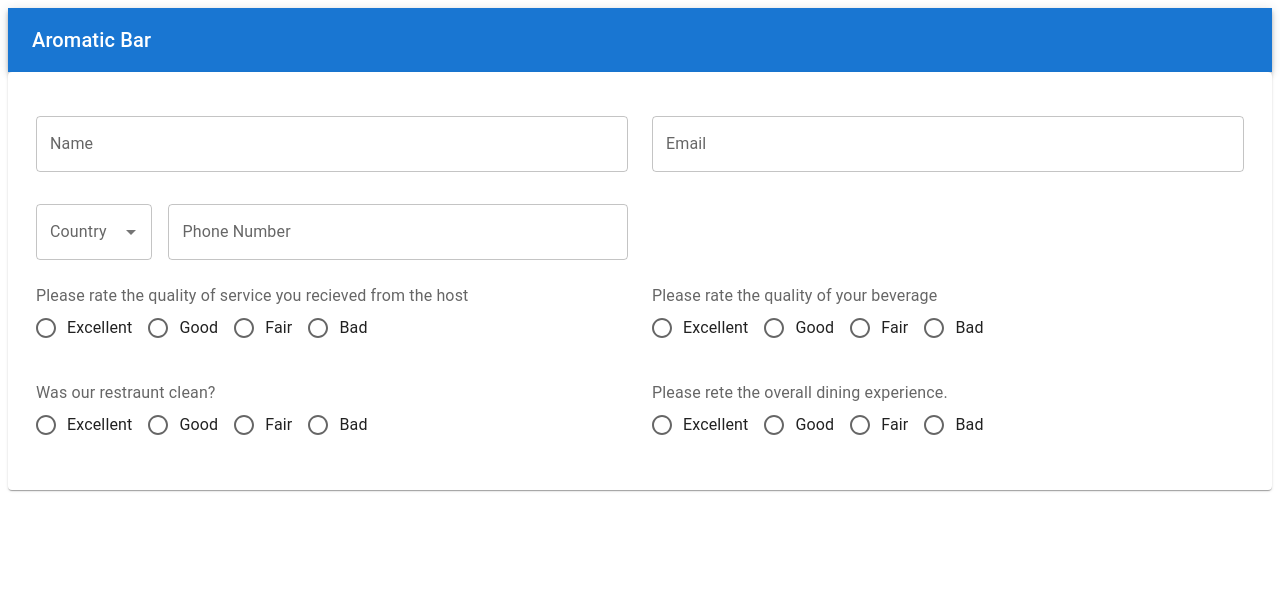
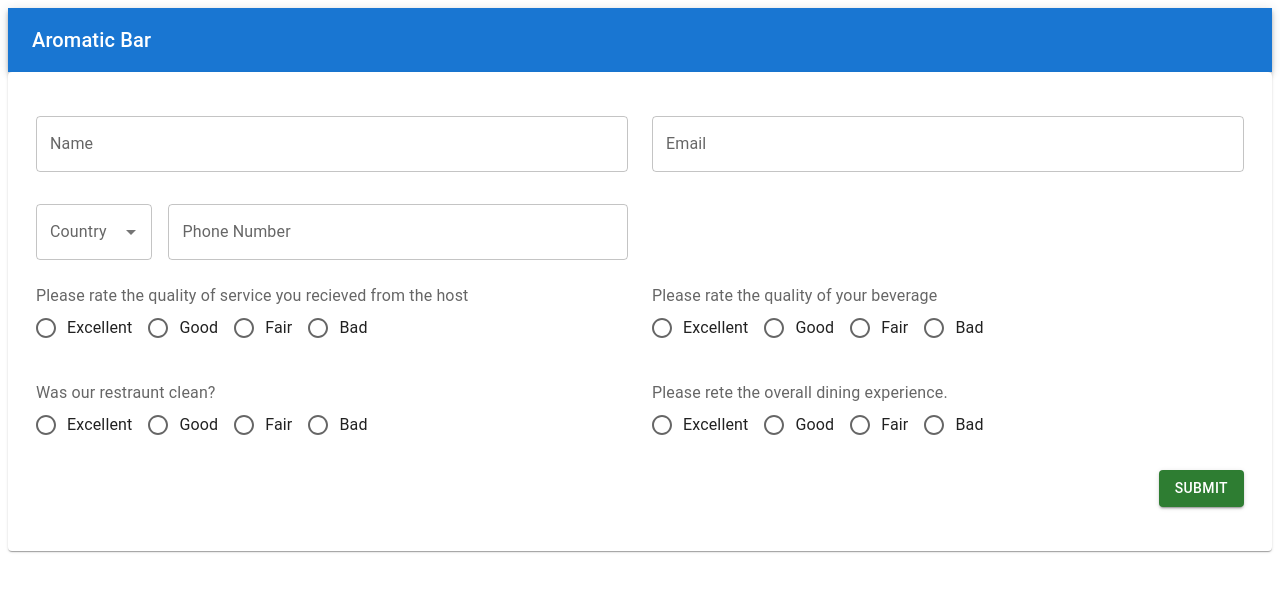
Before and after one commit to thisIsAditya/React_F-G_Aditya, a React (Create React App) app: page / in a window 1280 px wide. Shown: the top 592 px of the page. Built offline with nearby package versions, Linux system fonts and the light colour scheme.

Commit message:
Added submit button

```diff
--- a/src/components/feedback-form.js
+++ b/src/components/feedback-form.js
@@ -1,6 +1,7 @@
 import {
   Autocomplete,
   Box,
+  Button,
   FormControl,
   FormControlLabel,
   FormLabel,
@@ -38,6 +39,10 @@ const FeedbackForm = () => {
       ...form,
       [e.target.name]: e.target.value,
     });
+  };
+
+  const handleSubmit = () => {
+    // Some Code here
   };
   return (
     <>
@@ -106,7 +111,6 @@ const FeedbackForm = () => {
               </Stack>
             </Stack>
           </Grid>
-
           {/* Right Side */}
           <Grid item xs={12} md={6}>
             <Stack spacing={4} sx={{ padding: "12px" }}>
@@ -120,10 +124,8 @@ const FeedbackForm = () => {
               />
             </Stack>
           </Grid>
-        </Grid>
-        <Grid container>
+          {/* Left Side */}
           <Grid item xs={12} md={6}>
-            {/* Left Side */}
             <Stack spacing={4} sx={{ padding: "12px" }}>
               <FormControl>
                 <FormLabel>
@@ -184,8 +186,8 @@ const FeedbackForm = () => {
               </FormControl>
             </Stack>
           </Grid>
+          {/* Right Side */}
           <Grid item xs={12} md={6}>
-            {/* Right Side */}
             <Stack spacing={4} sx={{ padding: "12px" }}>
               <FormControl>
                 <FormLabel>Please rate the quality of your beverage</FormLabel>
@@ -246,6 +248,23 @@ const FeedbackForm = () => {
               </FormControl>
             </Stack>
           </Grid>
+          {/* Submit Button  */}
+          <Grid item xs={12}>
+            <Stack
+              direction="row"
+              justifyContent={"end"}
+              sx={{ padding: "12px" }}
+            >
+              <Button
+                variant="contained"
+                color="success"
+                onClick={handleSubmit}
+                sx={{ width: "fit-content" }}
+              >
+                Submit
+              </Button>
+            </Stack>
+          </Grid>
         </Grid>
       </StyledPaper>
     </>
```
